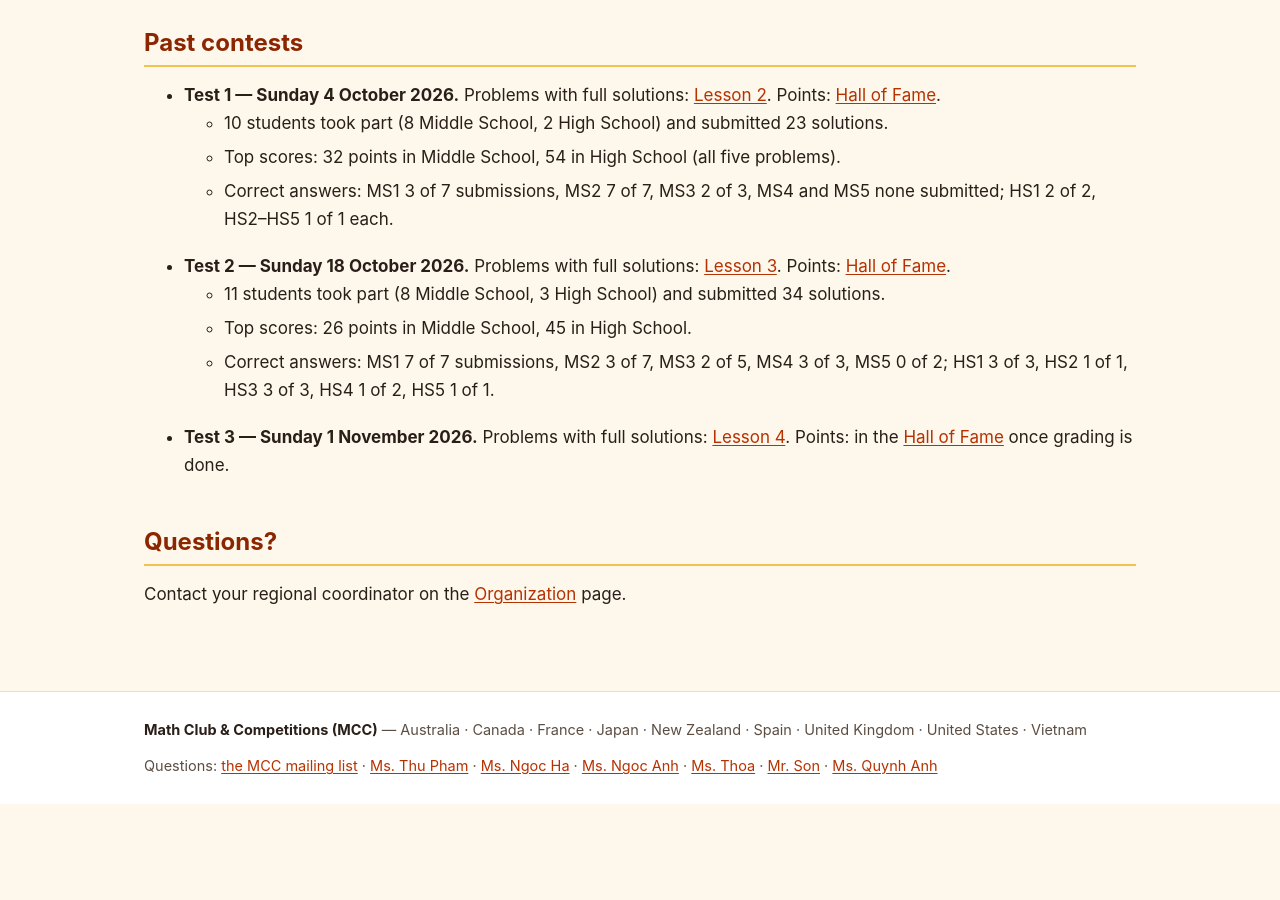
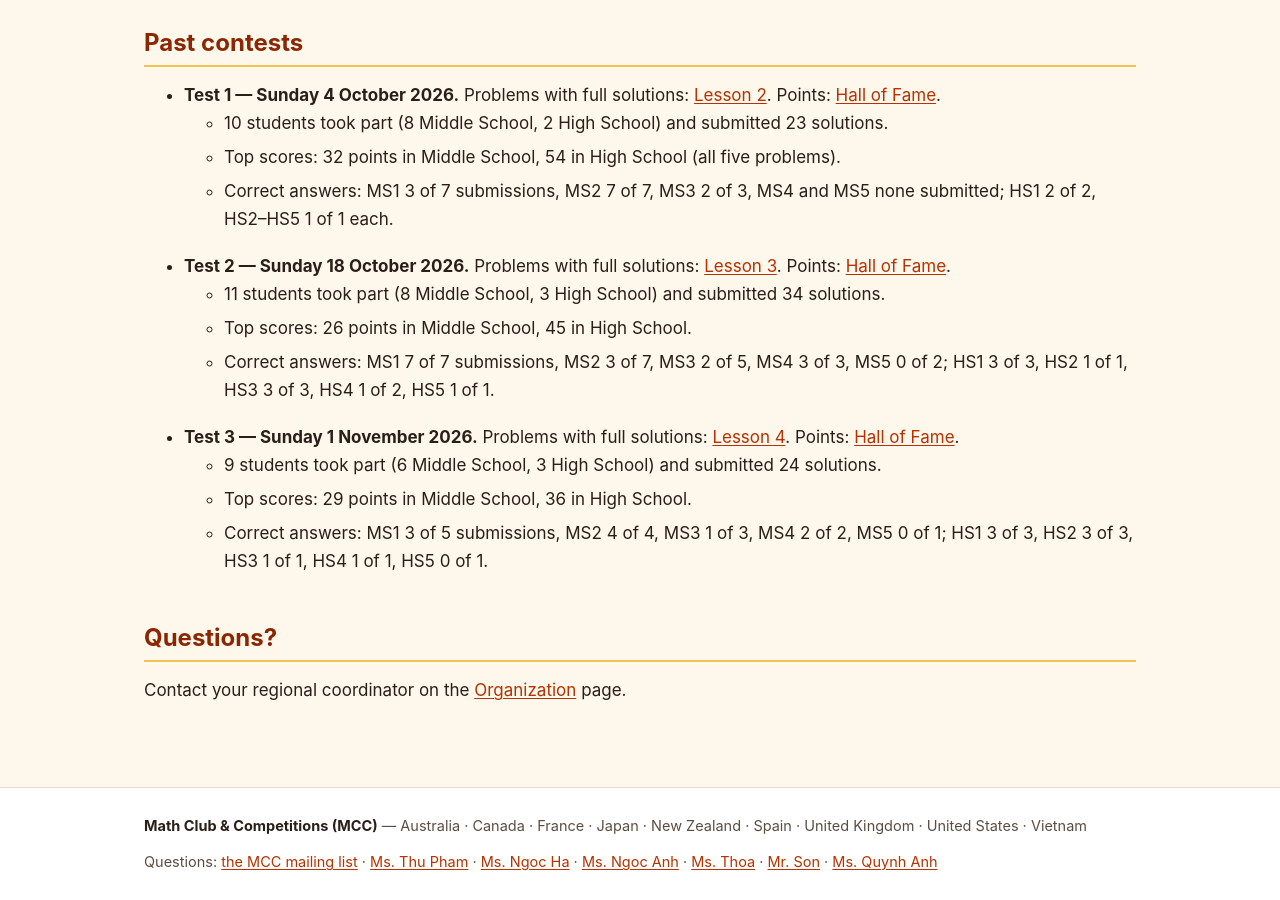
Before and after one commit to nghia71/nghia71.github.io, a Jekyll site: the page built from toml.html, in a window 1280 px wide and 900 px high, scrolled down 4150 px. Built offline with Jekyll 4.4.1, drawn with Linux system fonts in a browser that asks for light colours; before the commit the page ends 4954 px from its top, so only the background shows below that; some of the changed text lies outside the part shown.

Commit message:
TOML: Test 3 results in the Hall of Fame and Past contests
Co-Authored-By: Claude Opus 5.5 <noreply@anthropic.com>
Claude-Session: https://claude.ai/code/session_01P4ePFPF4hbBMfHqpAwSQJT

```diff
--- a/toml.html
+++ b/toml.html
@@ -22,32 +22,32 @@ title: TOML
 
 <h2 id="hall-of-fame">Hall of Fame</h2>
 <p>Every student who has submitted at least one solution, ranked by total points over all contests so far. Each problem is worth up to 15 points (10, plus up to 5 bonus points for excellent work); the Test columns show each contest's points. A student appears here from their first submission onward. Only Student IDs and points are shown: each student's written feedback goes to them privately, through their coordinator.</p>
-<p class="ls-status">Updated 18 October 2026, after Test 2 was graded.</p>
+<p class="ls-status">Updated 1 November 2026, after Test 3 was graded.</p>
 
 <h3>Middle School</h3>
 <div class="ls-wrap"><table class="ls-table">
-<thead><tr><th class="ls-num">Rank</th><th>Student</th><th class="ls-num">Total</th><th class="ls-num">Test 1</th><th class="ls-num">Test 2</th><th class="ls-num">Problems submitted</th></tr></thead>
+<thead><tr><th class="ls-num">Rank</th><th>Student</th><th class="ls-num">Total</th><th class="ls-num">Test 1</th><th class="ls-num">Test 2</th><th class="ls-num">Test 3</th><th class="ls-num">Problems submitted</th></tr></thead>
 <tbody>
-<tr><td class="ls-num">1</td><td>S52</td><td class="ls-num"><strong>47</strong></td><td class="ls-num">25</td><td class="ls-num">22</td><td class="ls-num">8</td></tr>
-<tr><td class="ls-num">2</td><td>S170</td><td class="ls-num"><strong>34</strong></td><td class="ls-num">8</td><td class="ls-num">26</td><td class="ls-num">7</td></tr>
-<tr><td class="ls-num">3</td><td>S311</td><td class="ls-num"><strong>32</strong></td><td class="ls-num">32</td><td class="ls-num">&ndash;</td><td class="ls-num">3</td></tr>
-<tr><td class="ls-num">4</td><td>S166</td><td class="ls-num"><strong>31</strong></td><td class="ls-num">13</td><td class="ls-num">18</td><td class="ls-num">6</td></tr>
-<tr><td class="ls-num">5</td><td>S21</td><td class="ls-num"><strong>24</strong></td><td class="ls-num">10</td><td class="ls-num">14</td><td class="ls-num">5</td></tr>
-<tr><td class="ls-num">6</td><td>S154</td><td class="ls-num"><strong>19</strong></td><td class="ls-num">&ndash;</td><td class="ls-num">19</td><td class="ls-num">3</td></tr>
-<tr><td class="ls-num">7</td><td>S415</td><td class="ls-num"><strong>14</strong></td><td class="ls-num">&ndash;</td><td class="ls-num">14</td><td class="ls-num">2</td></tr>
-<tr><td class="ls-num">8</td><td>S178</td><td class="ls-num"><strong>8</strong></td><td class="ls-num">0</td><td class="ls-num">8</td><td class="ls-num">2</td></tr>
-<tr><td class="ls-num">8</td><td>S405</td><td class="ls-num"><strong>8</strong></td><td class="ls-num">8</td><td class="ls-num">&ndash;</td><td class="ls-num">2</td></tr>
-<tr><td class="ls-num">10</td><td>S181</td><td class="ls-num"><strong>7</strong></td><td class="ls-num">&ndash;</td><td class="ls-num">7</td><td class="ls-num">2</td></tr>
-<tr><td class="ls-num">11</td><td>S46</td><td class="ls-num"><strong>6</strong></td><td class="ls-num">6</td><td class="ls-num">&ndash;</td><td class="ls-num">1</td></tr>
+<tr><td class="ls-num">1</td><td>S52</td><td class="ls-num"><strong>71</strong></td><td class="ls-num">25</td><td class="ls-num">22</td><td class="ls-num">24</td><td class="ls-num">12</td></tr>
+<tr><td class="ls-num">2</td><td>S170</td><td class="ls-num"><strong>63</strong></td><td class="ls-num">8</td><td class="ls-num">26</td><td class="ls-num">29</td><td class="ls-num">11</td></tr>
+<tr><td class="ls-num">3</td><td>S166</td><td class="ls-num"><strong>51</strong></td><td class="ls-num">13</td><td class="ls-num">18</td><td class="ls-num">20</td><td class="ls-num">10</td></tr>
+<tr><td class="ls-num">4</td><td>S21</td><td class="ls-num"><strong>32</strong></td><td class="ls-num">10</td><td class="ls-num">14</td><td class="ls-num">8</td><td class="ls-num">6</td></tr>
+<tr><td class="ls-num">4</td><td>S311</td><td class="ls-num"><strong>32</strong></td><td class="ls-num">32</td><td class="ls-num">&ndash;</td><td class="ls-num">&ndash;</td><td class="ls-num">3</td></tr>
+<tr><td class="ls-num">6</td><td>S154</td><td class="ls-num"><strong>19</strong></td><td class="ls-num">&ndash;</td><td class="ls-num">19</td><td class="ls-num">&ndash;</td><td class="ls-num">3</td></tr>
+<tr><td class="ls-num">7</td><td>S415</td><td class="ls-num"><strong>14</strong></td><td class="ls-num">&ndash;</td><td class="ls-num">14</td><td class="ls-num">&ndash;</td><td class="ls-num">2</td></tr>
+<tr><td class="ls-num">8</td><td>S178</td><td class="ls-num"><strong>11</strong></td><td class="ls-num">0</td><td class="ls-num">8</td><td class="ls-num">3</td><td class="ls-num">3</td></tr>
+<tr><td class="ls-num">9</td><td>S181</td><td class="ls-num"><strong>9</strong></td><td class="ls-num">&ndash;</td><td class="ls-num">7</td><td class="ls-num">2</td><td class="ls-num">3</td></tr>
+<tr><td class="ls-num">10</td><td>S405</td><td class="ls-num"><strong>8</strong></td><td class="ls-num">8</td><td class="ls-num">&ndash;</td><td class="ls-num">&ndash;</td><td class="ls-num">2</td></tr>
+<tr><td class="ls-num">11</td><td>S46</td><td class="ls-num"><strong>6</strong></td><td class="ls-num">6</td><td class="ls-num">&ndash;</td><td class="ls-num">&ndash;</td><td class="ls-num">1</td></tr>
 </tbody></table></div>
 
 <h3>High School</h3>
 <div class="ls-wrap"><table class="ls-table">
-<thead><tr><th class="ls-num">Rank</th><th>Student</th><th class="ls-num">Total</th><th class="ls-num">Test 1</th><th class="ls-num">Test 2</th><th class="ls-num">Problems submitted</th></tr></thead>
+<thead><tr><th class="ls-num">Rank</th><th>Student</th><th class="ls-num">Total</th><th class="ls-num">Test 1</th><th class="ls-num">Test 2</th><th class="ls-num">Test 3</th><th class="ls-num">Problems submitted</th></tr></thead>
 <tbody>
-<tr><td class="ls-num">1</td><td>S12</td><td class="ls-num"><strong>82</strong></td><td class="ls-num">54</td><td class="ls-num">28</td><td class="ls-num">9</td></tr>
-<tr><td class="ls-num">2</td><td>S89</td><td class="ls-num"><strong>45</strong></td><td class="ls-num">&ndash;</td><td class="ls-num">45</td><td class="ls-num">4</td></tr>
-<tr><td class="ls-num">3</td><td>S87</td><td class="ls-num"><strong>27</strong></td><td class="ls-num">10</td><td class="ls-num">17</td><td class="ls-num">3</td></tr>
+<tr><td class="ls-num">1</td><td>S12</td><td class="ls-num"><strong>118</strong></td><td class="ls-num">54</td><td class="ls-num">28</td><td class="ls-num">36</td><td class="ls-num">13</td></tr>
+<tr><td class="ls-num">2</td><td>S89</td><td class="ls-num"><strong>80</strong></td><td class="ls-num">&ndash;</td><td class="ls-num">45</td><td class="ls-num">35</td><td class="ls-num">7</td></tr>
+<tr><td class="ls-num">3</td><td>S87</td><td class="ls-num"><strong>42</strong></td><td class="ls-num">10</td><td class="ls-num">17</td><td class="ls-num">15</td><td class="ls-num">5</td></tr>
 </tbody></table></div>
 
 <!-- Hall of Fame: static, updated after each contest is graded, from the
@@ -213,7 +213,13 @@ Submit each problem as soon as it&rsquo;s done &mdash; don&rsquo;t save them all
       <li>Correct answers: MS1 7 of 7 submissions, MS2 3 of 7, MS3 2 of 5, MS4 3 of 3, MS5 0 of 2; HS1 3 of 3, HS2 1 of 1, HS3 3 of 3, HS4 1 of 2, HS5 1 of 1.</li>
     </ul>
   </li>
-  <li><strong>Test 3 — Sunday 1 November 2026.</strong> Problems with full solutions: <a href="./lesson-4">Lesson 4</a>. Points: in the <a href="#hall-of-fame">Hall of Fame</a> once grading is done.</li>
+  <li><strong>Test 3 — Sunday 1 November 2026.</strong> Problems with full solutions: <a href="./lesson-4">Lesson 4</a>. Points: <a href="#hall-of-fame">Hall of Fame</a>.
+    <ul>
+      <li>9 students took part (6 Middle School, 3 High School) and submitted 24 solutions.</li>
+      <li>Top scores: 29 points in Middle School, 36 in High School.</li>
+      <li>Correct answers: MS1 3 of 5 submissions, MS2 4 of 4, MS3 1 of 3, MS4 2 of 2, MS5 0 of 1; HS1 3 of 3, HS2 3 of 3, HS3 1 of 1, HS4 1 of 1, HS5 0 of 1.</li>
+    </ul>
+  </li>
 </ul>
 
 <h2>Questions?</h2>
```
